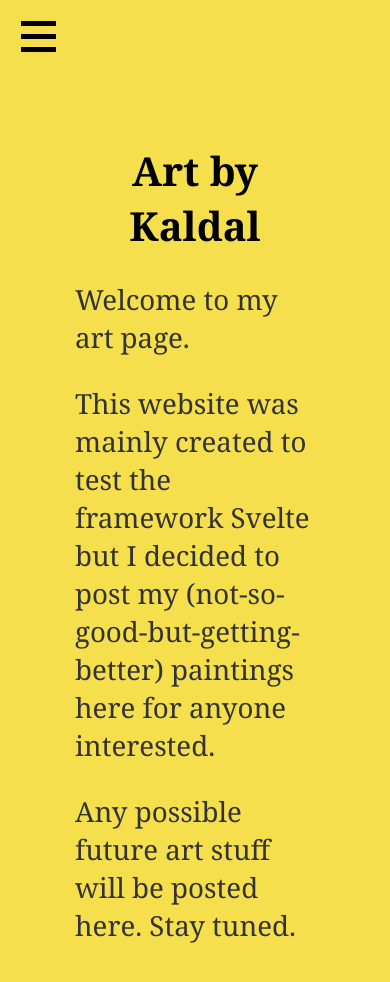
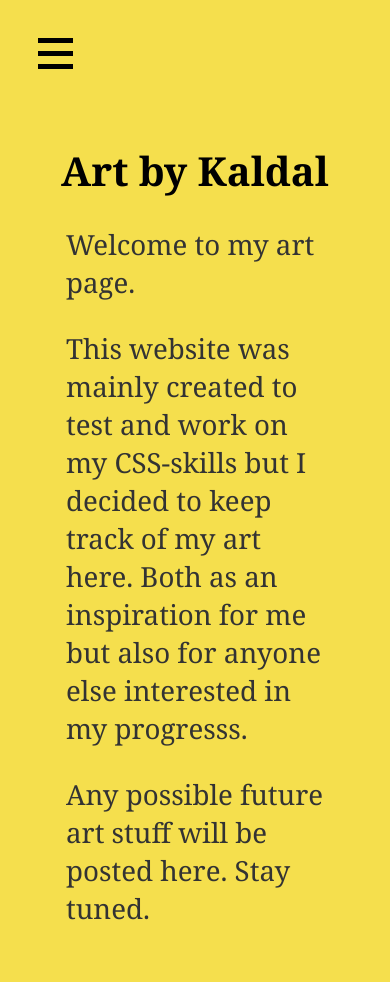
Before and after one commit to sindrikaldal/art-site, a Svelte app: page / in a window 390 px wide. Shown: the top 982 px of the page. Built offline with nearby package versions, Linux system fonts and the light colour scheme.

Commit message:
fixing the menu - changed homepage text - fixed margin on mobile

```diff
--- a/public/global.css
+++ b/public/global.css
@@ -25,7 +25,6 @@ label {
 main {
 	text-align: center;
 	padding: 1em;
-	max-width: 240px;
 	margin: 0 auto;
 }
 
--- a/src/home/Home.svelte
+++ b/src/home/Home.svelte
@@ -5,7 +5,8 @@
 <style type="text/scss">
     .wrapper {
         z-index: 0;
-        @media (min-width: 640px) {
+        margin: 0 50px;
+        @media screen and (min-width: 800px) {
             margin: 0 200px;
         }
     }
@@ -41,7 +42,7 @@
             Welcome to my art page.
         </p>
         <p>
-            This website was mainly created to test the framework Svelte but I decided to post my (not-so-good-but-getting-better) paintings here for anyone interested.
+            This website was mainly created to test and work on my CSS-skills but I decided to keep track of my art here. Both as an inspiration for me but also for anyone else interested in my progresss.
         </p>
         <p>
             Any possible future art stuff will be posted here. Stay tuned.
--- a/src/navigation/Hamburger.svelte
+++ b/src/navigation/Hamburger.svelte
@@ -9,7 +9,7 @@
         height: 5px;
         background-color: black;
         transform-origin: center;
-        transition: all 320ms ease;
+        transition: all 0.5s ease;
 
     }
     .line:not(:last-child) {
@@ -40,9 +40,9 @@
         background: transparent;
         outline: none;
         border: none;
-        position: absolute;
-        top: 15px;
-        left: 15px;
+        position: fixed;
+        top: 32px;
+        left: 32px;
         z-index: 99;
     }
     @keyframes topLineOut {
--- a/src/navigation/Navbar.svelte
+++ b/src/navigation/Navbar.svelte
@@ -16,11 +16,12 @@
         flex-direction: column;
         align-items: center;
         background-color: grey;
-        transition: opacity 320ms ease;
-        height: 100vh;
+        overflow-x: hidden;
+        height: 100%;
         width: 100%;
-        position: absolute;
+        position: fixed;
         top: 0;
+        opacity: 0;
     }
     .menu :global(a) {
         opacity: 0;
@@ -40,17 +41,15 @@
         height: 100px;
     }
     .open {
-        animation: fadeIn 320ms ease forwards;
+        animation: fadeIn 0.5s ease-in-out forwards;
     }
     .open :global(a) {
-        opacity: 1;
-        transition-delay: 320ms;
-
+        animation: fadeIn 0.5s ease-in-out forwards 0.5s;
     }
     .closed {
-        animation-delay: 320ms;
-        animation: fadeOut 320ms ease forwards;
+        animation: fadeOut 0.5s ease-in-out forwards;
     }
+
 
     @keyframes fadeIn {
         0% {
```
